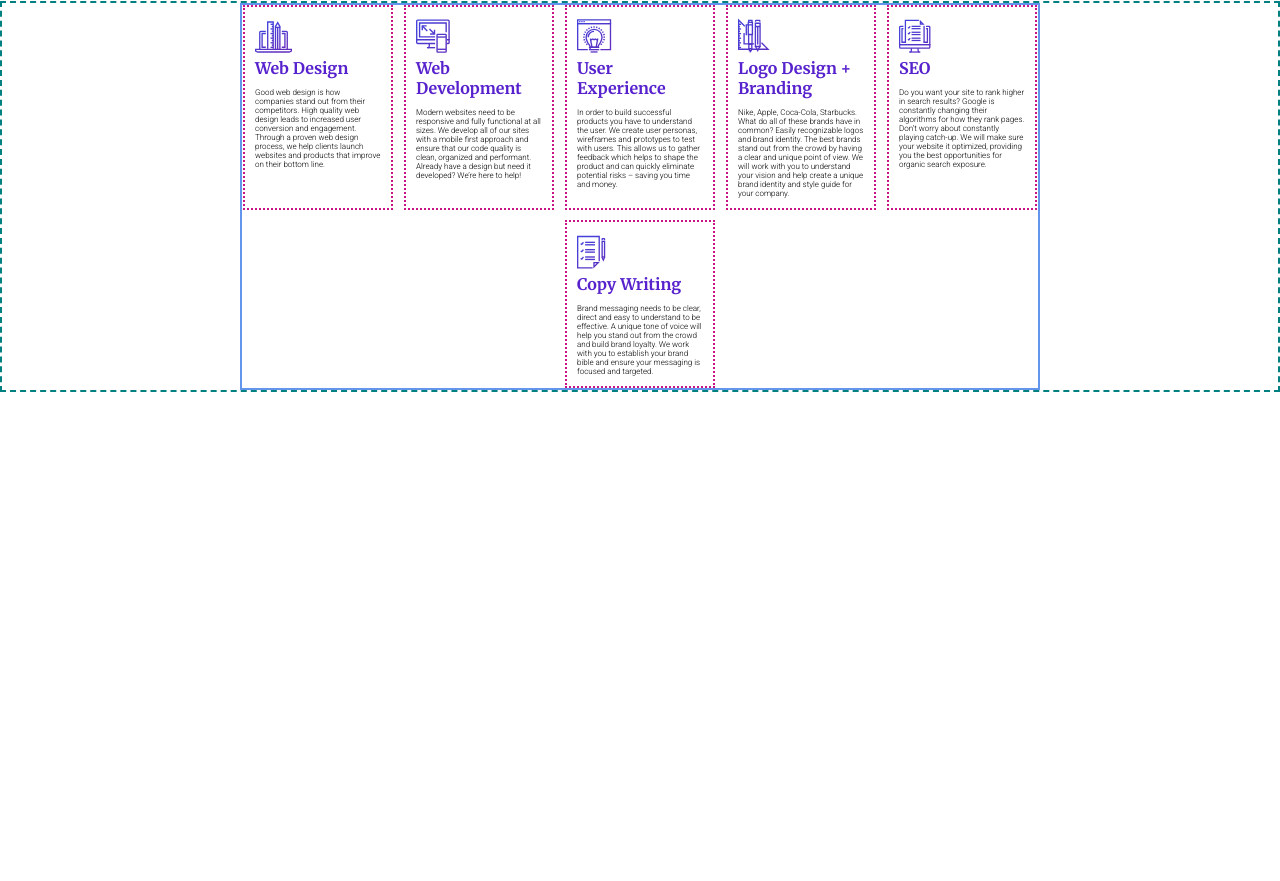
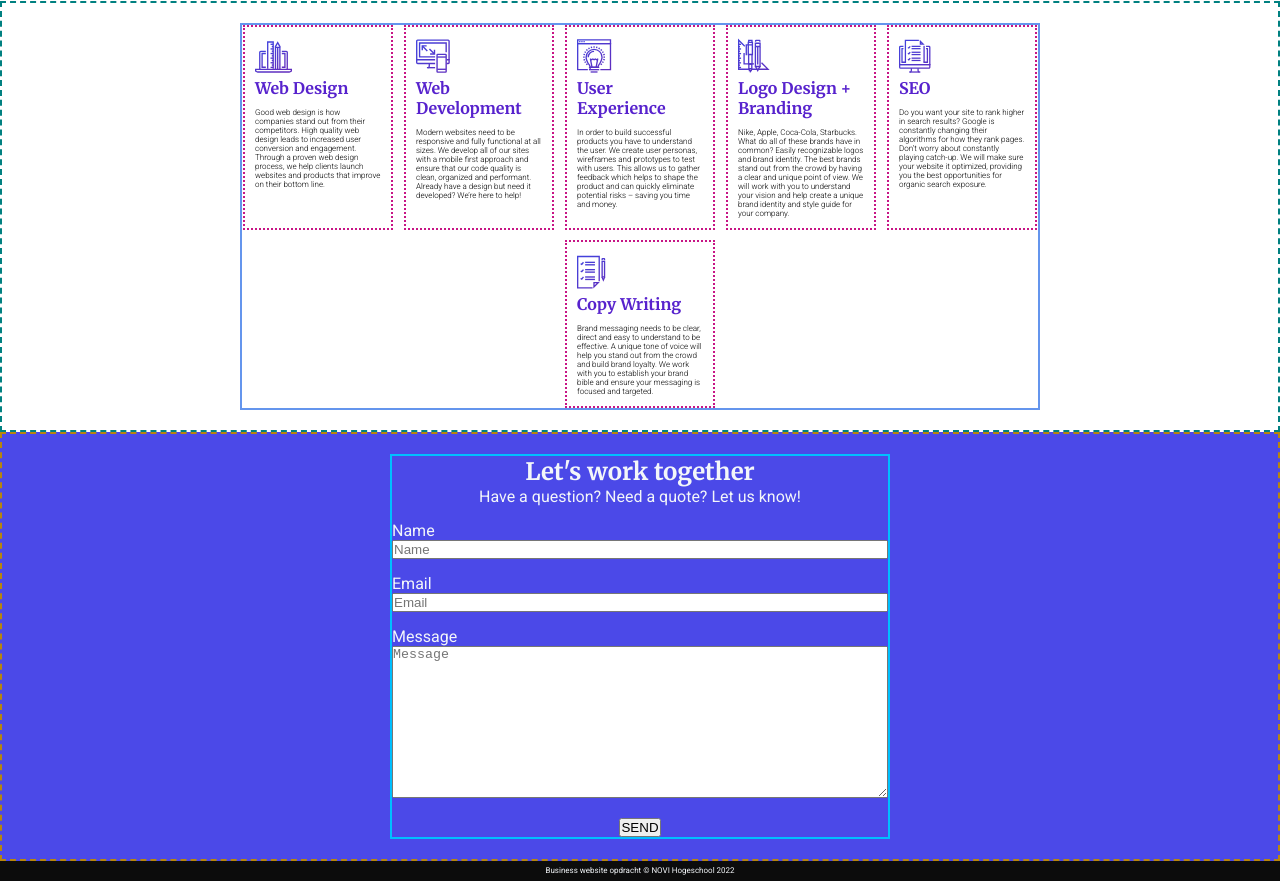
Before and after one commit to Dennis-83/html-css-concept-opdracht, a plain HTML site: page index.html in a window 1280 px wide. Shown: the part 2384-3265 px from the top of the page. Before the commit the page ends 2776 px from the top, so only its background shows below. Drawn offline with Linux system fonts and the light colour scheme.

Commit message:
Added Form and footer

```diff
--- a/index.html
+++ b/index.html
@@ -179,12 +179,32 @@
 
     <!-----------------------------Form---------------------------->
 
-    <section>
+    <section class="form-wrapper">
+        <div class="form-content">
+            <h2>
+                Let's work together
+            </h2>
+            <p>
+                Have a question? Need a quote? Let us know!
+            </p>
+            <form action="/">
+                <label for="name-field">Name</label>
+                <input type="text" name="name" id="name-field" placeholder="Name" />
+
+                <label for="email-field">Email</label>
+                <input type="email" name="email" id="email-field" placeholder="Email"/>
+
+                <label for="message-field">Message</label>
+                <textarea name="message" id="message-field" cols="30" rows="10" placeholder="Message"></textarea>
+                <button type="button">Send</button>
+            </form>
+
+        </div>
 
     </section>
 </main>
 <footer>
-
+    <p>Business website opdracht © NOVI Hogeschool 2022</p>
 </footer>
 
 </body>
--- a/styles.css
+++ b/styles.css
@@ -52,7 +52,7 @@ h1 {
     font-size: 26px;
 }
 
-h3  {
+h3 {
     font-size: 14px;
     text-align: left;
 }
@@ -102,6 +102,9 @@ button {
     font-weight: 700;
 }
 
+.form-wrapper {
+    color: var(--antiflash-white);
+}
 
 /* ------------------------------- 3. Layout --------------------------------------- */
 
@@ -239,7 +242,8 @@ header img {
 .project-item:nth-child(even) {
     flex-direction: row-reverse;
 }
-.project-item:nth-child(even) .project-item-text{
+
+.project-item:nth-child(even) .project-item-text {
     margin-right: 10px;
 }
 
@@ -286,8 +290,10 @@ header img {
 .services-wrapper {
     display: flex;
     justify-content: center;
-    padding: 0 20px;
+    padding: 20px;
     border: 2px dashed teal;
+
+
 }
 
 .services-content {
@@ -313,6 +319,65 @@ header img {
     width: 50px;
 }
 
+/* --------------- 4.5 Form ------------------- */
+
+
+.form-wrapper {
+    background-color: var(--majorelle-blue);
+    display: flex;
+    padding-top: 20px;
+    padding-bottom: 20px;
+    justify-content: center;
+    border: 2px dashed darkgoldenrod;
+}
+
+.form-content {
+    display: flex;
+    flex-direction: column;
+    flex-basis: 500px;
+    border: 2px solid deepskyblue;
+}
+
+
+.form-content p {
+    text-align: center;
+}
+form {
+    display: flex;
+    flex-direction: column;
+    align-items: center;
+}
+
+input, textarea {
+    width: 100%;
+}
+
+label {
+    margin-top: 15px;
+    align-self: flex-start;
+}
+
+form button {
+    margin-top: 20px;
+}
+
+/* --------------- 4.6 Footer ------------------- */
+
+footer {
+    display: flex;
+    flex-direction: column;
+    align-items: center;
+
+    background-color: var(--night);
+
+}
+
+footer p {
+    flex-basis: 20px;
+    color: var(--antiflash-white);
+    font-size: 8px;
+    padding-top: 5px;
+}
 
 
 /* ------------------------------- 5. Media Queries -------------------------------- */
```
